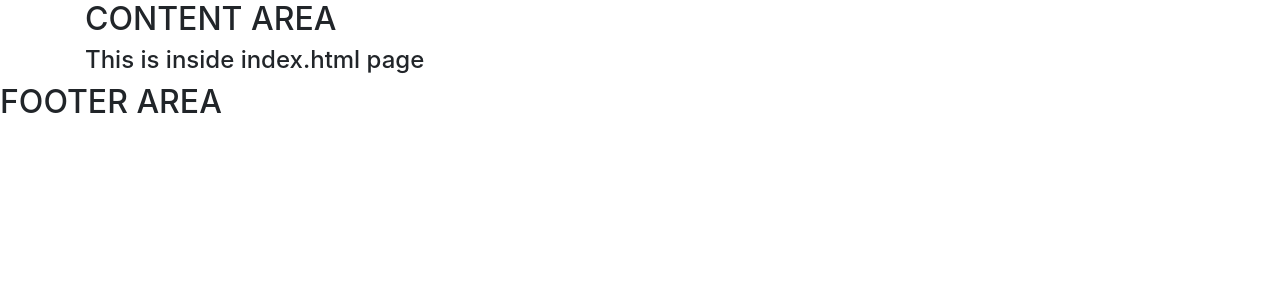
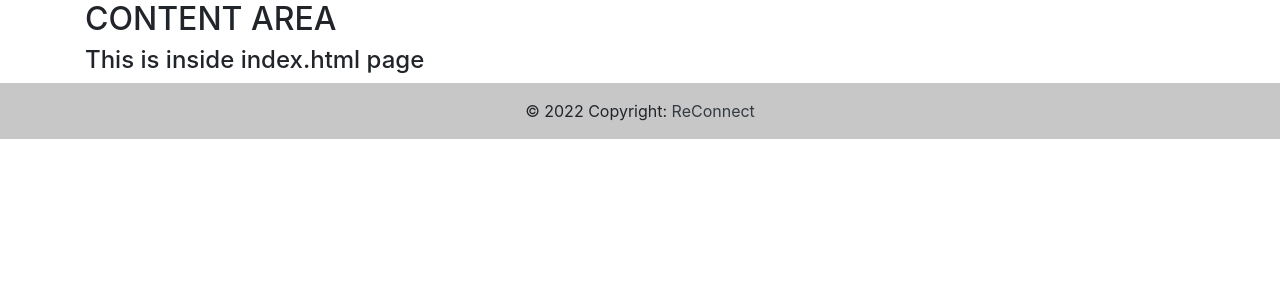
Before and after one commit to CI-Team3/team3, a Flask app: page / in a window 1280 px wide. Shown: the part 72-372 px from the top of the page. Run offline with Flask 2, Linux system fonts and the light colour scheme; some libraries are stand-ins or nearby versions.

Commit message:
Edit for before commit: Adeed a simple footer area, credited too

```diff
--- a/templates/base.html
+++ b/templates/base.html
@@ -12,27 +12,51 @@
       crossorigin="anonymous"
     />
     <!-- link from here:https://www.codegrepper.com/code-examples/whatever/bootstrap+4+navbar+cdn -->
-      <!-- Boostrap 4 CSS -->
-      <link rel="stylesheet" href="https://stackpath.bootstrapcdn.com/bootstrap/4.4.1/css/bootstrap.min.css" integrity="sha384-Vkoo8x4CGsO3+Hhxv8T/Q5PaXtkKtu6ug5TOeNV6gBiFeWPGFN9MuhOf23Q9Ifjh" crossorigin="anonymous">
-      <link rel="stylesheet" href="https://maxcdn.bootstrapcdn.com/bootstrap/3.3.7/css/bootstrap-theme.min.css" integrity="sha384-rHyoN1iRsVXV4nD0JutlnGaslCJuC7uwjduW9SVrLvRYooPp2bWYgmgJQIXwl/Sp" crossorigin="anonymous">
-       <!-- Boostrap JS -->
-      <script src="https://ajax.googleapis.com/ajax/libs/jquery/3.1.1/jquery.min.js"></script>
-      <script src="https://stackpath.bootstrapcdn.com/bootstrap/4.4.1/js/bootstrap.min.js" integrity="sha384-wfSDF2E50Y2D1uUdj0O3uMBJnjuUD4Ih7YwaYd1iqfktj0Uod8GCExl3Og8ifwB6" crossorigin="anonymous"></script>
+    <!-- Boostrap 4 CSS -->
+    <link
+      rel="stylesheet"
+      href="https://stackpath.bootstrapcdn.com/bootstrap/4.4.1/css/bootstrap.min.css"
+      integrity="sha384-Vkoo8x4CGsO3+Hhxv8T/Q5PaXtkKtu6ug5TOeNV6gBiFeWPGFN9MuhOf23Q9Ifjh"
+      crossorigin="anonymous"
+    />
+    <link
+      rel="stylesheet"
+      href="https://maxcdn.bootstrapcdn.com/bootstrap/3.3.7/css/bootstrap-theme.min.css"
+      integrity="sha384-rHyoN1iRsVXV4nD0JutlnGaslCJuC7uwjduW9SVrLvRYooPp2bWYgmgJQIXwl/Sp"
+      crossorigin="anonymous"
+    />
+    <!-- Boostrap JS -->
+    <script src="https://ajax.googleapis.com/ajax/libs/jquery/3.1.1/jquery.min.js"></script>
+    <script
+      src="https://stackpath.bootstrapcdn.com/bootstrap/4.4.1/js/bootstrap.min.js"
+      integrity="sha384-wfSDF2E50Y2D1uUdj0O3uMBJnjuUD4Ih7YwaYd1iqfktj0Uod8GCExl3Og8ifwB6"
+      crossorigin="anonymous"
+    ></script>
 
-    <link rel="stylesheet" href="{{ url_for('static', filename='css/style.css') }}" type="text/css"/>
+    <link
+      rel="stylesheet"
+      href="{{ url_for('static', filename='css/style.css') }}"
+      type="text/css"
+    />
     <title>ReConnect</title>
   </head>
   <body>
     <!-- HEADER -->
     <!-- Source for navbar component: https://getbootstrap.com/docs/4.0/components/navbar/ -->
-    <!-- modified from LG navbar-expand-SM so that the menu hides only when screen is < than 576px-->
+    <!-- changed from LG to navbar-expand-SM so that the menu hides only when screen is < than 576px-->
     <nav class="navbar navbar-expand-sm navbar-light bg-light">
-      <!-- <a class="navbar-brand" href="#">Navbar</a> -->
-      <!-- Image and text -->
       <nav class="navbar navbar-light bg-light">
         <a class="navbar-brand" href="#">
-          <img src="https://www.svgrepo.com/show/95704/global-connect.svg"
-            width="30" height="30" fill='%23ff0000' class="d-inline-block align-top" alt="Navigation bar image"/>ReConnect</a>
+          <!-- We'll have to decide for a more fitted icon to use as brand icon -->
+          <img
+            src="https://www.svgrepo.com/show/95704/global-connect.svg"
+            width="30"
+            height="30"
+            fill="%23ff0000"
+            class="d-inline-block align-top"
+            alt="Navigation bar image"
+          />ReConnect</a
+        >
       </nav>
       <button
         class="navbar-toggler"
@@ -41,8 +65,7 @@
         data-target="#navbarNavAltMarkup"
         aria-controls="navbarNavAltMarkup"
         aria-expanded="false"
-        aria-label="Toggle navigation"
-      >
+        aria-label="Toggle navigation">
         <span class="navbar-toggler-icon"></span>
       </button>
       <div class="collapse navbar-collapse" id="navbarNavAltMarkup">
@@ -57,7 +80,6 @@
         </div>
       </div>
     </nav>
-
     <!-- CONTENT SECTION -->
 
     <div class="content-container container">
@@ -65,11 +87,12 @@
     </div>
 
     <!-- FOOTER -->
-    <h2>FOOTER AREA</h2>
-
-    <!-- <script src="https://cdn.jsdelivr.net/npm/bootstrap@5.2.0-beta1/dist/js/bootstrap.bundle.min.js" integrity="sha384-pprn3073KE6tl6bjs2QrFaJGz5/SUsLqktiwsUTF55Jfv3qYSDhgCecCxMW52nD2" crossorigin="anonymous"></script> -->
-    <!-- <script src="https://code.jquery.com/jquery-3.2.1.slim.min.js" integrity="sha384-KJ3o2DKtIkvYIK3UENzmM7KCkRr/rE9/Qpg6aAZGJwFDMVNA/GpGFF93hXpG5KkN" crossorigin="anonymous"></script> -->
-
-    <!-- <script>window.jQuery || document.write('<script src="/docs/4.0/assets/js/vendor/jquery-slim.min.js"><\/script>')</script> -->
+    <!-- Sourced from: https://mdbootstrap.com/docs/standard/navigation/footer/ -->
+    <footer class="bg-light text-center text-lg-start">
+      <div class="text-center p-3" style="background-color: rgba(0, 0, 0, 0.2)">
+        © 2022 Copyright:
+        <a class="text-dark" href="@">ReConnect</a>
+      </div>
+    </footer>
   </body>
 </html>
```
Also changed, not shown: static/css/style.css (+0 -7 lines), README.md.
